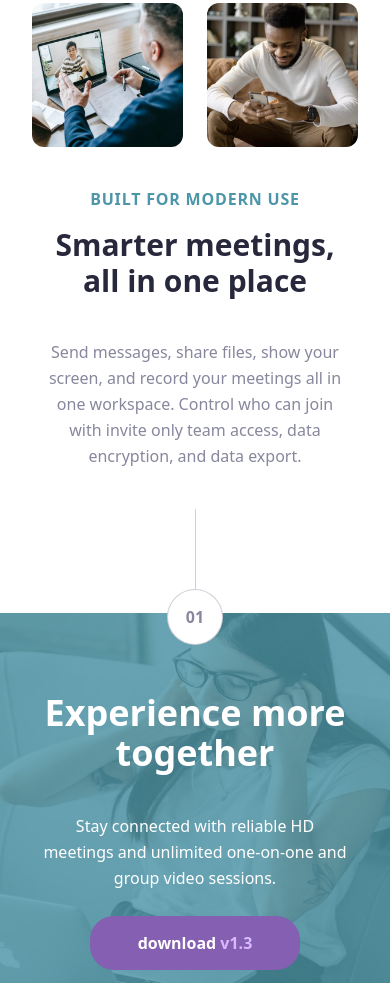
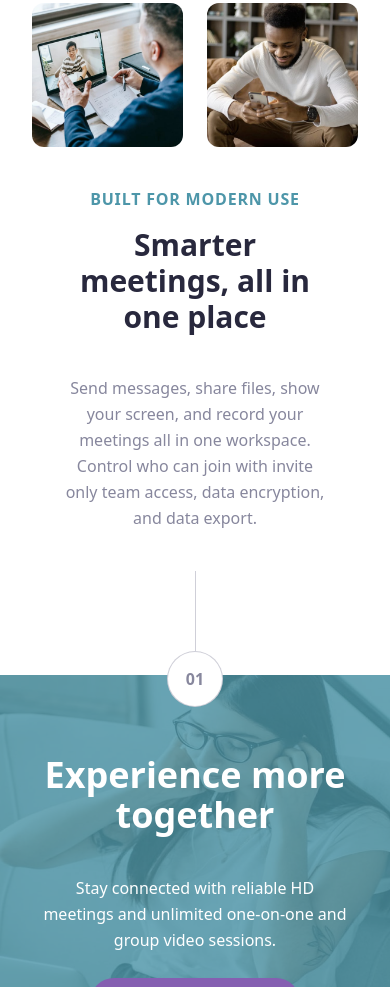
Before and after one commit to AbdulRafay022/meet-tailwind, a website: page index.html in a window 390 px wide. Shown: the part 1220-2207 px from the top of the page. Drawn offline with Linux system fonts and the light colour scheme.

Commit message:
fixed a responsive bug

```diff
--- a/index.html
+++ b/index.html
@@ -124,7 +124,7 @@
 
     <!-- Decription Section Container -->
     <section
-      class="flex flex-col px-5 sm:w-[500px] w-[350px] mx-auto text-center mt-10 md:mt-16"
+      class="flex flex-col px-5 sm:w-[500px] w-[300px] mx-auto text-center mt-10 md:mt-16"
     >
       <!-- sm  Heading  -->
       <div class="text-cyan1 tracking-wider uppercase font-bold">
```
